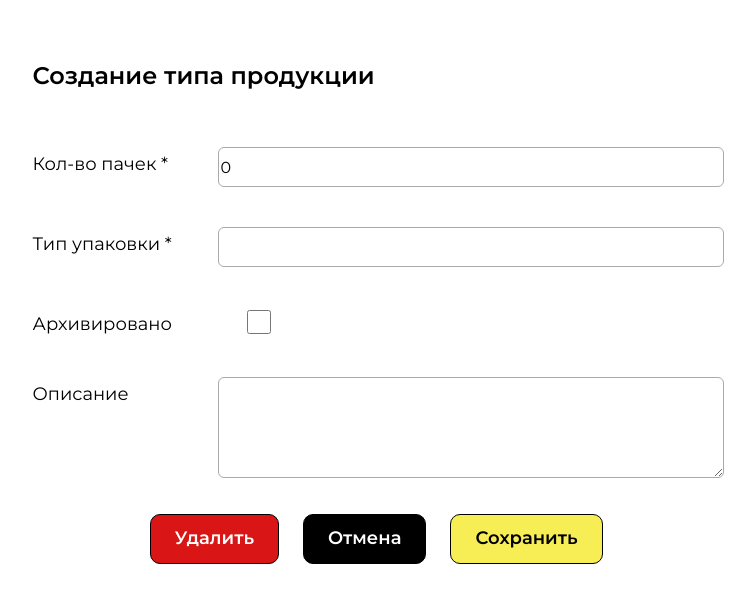
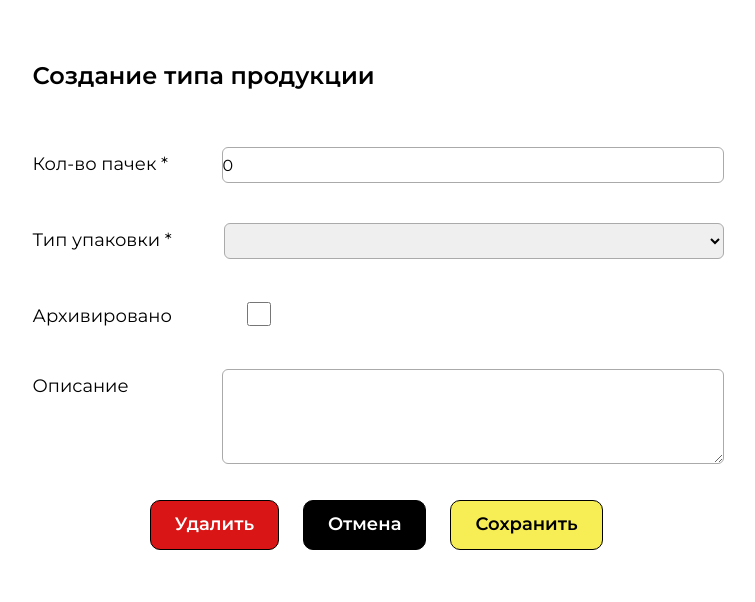
Before and after one commit to Pavel-174/products, a React (Create React App) app: page /edit/1 in a window 1280 px wide. Shown: the top 602 px of the page, without its empty margins (262-1017 px from the left). Built offline with nearby package versions, Linux system fonts and the light colour scheme.

Commit message:
исправленны ошибки

```diff
--- a/src/api/api.ts
+++ b/src/api/api.ts
@@ -19,21 +19,28 @@ export async function getProducts(
 
 export async function deleteProduct(
   productTypeId: string,
+  func: () => void
 ) {
   try {
     const response = await axios.delete(`${baseURL}/productTypes/${productTypeId}`);
+
+    func();
   } catch (err) {
     console.log(err);
   }
 }
 
-export async function createProduct(productData: Product) {
+export async function createProduct(
+  productData: Product,
+  navigate: () => void
+) {
   try {
     const response = await axios.post(`${baseURL}/productTypes`, productData, {
       headers: {
         'Content-Type': 'application/json',
       },
     });
+    navigate();
   } catch (err) {
     console.log(err);
   }
--- a/src/blocks/ProductList/ProductList.scss
+++ b/src/blocks/ProductList/ProductList.scss
@@ -28,7 +28,6 @@
                 font-weight: 600;
                 font-size: 14px;
                 line-height: 18.2px;
-                letter-spacing: 0%;
                 text-align: left;
                 border: 1px solid #C5C5C5;
             }
@@ -40,7 +39,6 @@
             font-weight: 400;
             font-size: 16px;
             line-height: 20.8px;
-            letter-spacing: 0%;
 
             &:nth-child(1) {
                 width: 43px;
--- a/src/blocks/ProductList/ProductList.tsx
+++ b/src/blocks/ProductList/ProductList.tsx
@@ -52,9 +52,13 @@ function ProductList() {
     setId('');
   }
 
-  const handleDelete = async (id: string) => {
-    await deleteProduct(id);
-    dispatch(setProducts(products.filter((product: { id: string; }) => product.id !== id)));
+  const handleDelete = (id: string) => {
+    const addProduct = () => {
+      dispatch(setProducts(products.filter((product: { id: string; }) => product.id !== id)));
+      closeDeletePopup();
+    };
+
+    deleteProduct(id, () => addProduct());
   }
 
   const openEditPage = (product: Product) => {
--- a/src/components/Button/Button.scss
+++ b/src/components/Button/Button.scss
@@ -3,7 +3,6 @@
     font-weight: 600;
     font-size: 18px;
     line-height: 21.94px;
-    letter-spacing: 0%;
     padding: 13px 24px;
     border-radius: 10px;
     border: 1px solid #000000;
--- a/src/components/MainHeader/MainHeader.scss
+++ b/src/components/MainHeader/MainHeader.scss
@@ -4,5 +4,4 @@
     font-weight: 600;
     font-size: 24px;
     line-height: 31.2px;
-    letter-spacing: 0%;
 }
--- a/src/components/Popup/Popup.scss
+++ b/src/components/Popup/Popup.scss
@@ -24,7 +24,6 @@
             font-weight: 600;
             font-size: 28px;
             line-height: 31.2px;
-            letter-spacing: 0%;
         }
 
         .popupButtons {
--- a/src/components/ProductsForm/ProductsForm.scss
+++ b/src/components/ProductsForm/ProductsForm.scss
@@ -14,30 +14,32 @@
         font-weight: 400;
         font-size: 18px;
         line-height: 21.94px;
-        letter-spacing: 0%;
       }
 
-      input[type='number'],
-      input[type='text'] {
+      input[type='number'] {
+        height: 34px;
+      }
+
+      select {
         height: 36px;
       }
 
       input[type='number'],
-      input[type='text'],
-      textarea {
+      textarea,
+      select {
         width: 500px;
         font-family: Montserrat;
         font-weight: 400;
         font-size: 16px;
         line-height: 19.5px;
-        letter-spacing: 0%;
         border: 1px solid #AAAAAA;
         border-radius: 6px;
+        padding: 0;
       }
 
       textarea {
         resize: vertical;
-        min-height: 95px;
+        min-height: 93px;
       }
 
       input[type='checkbox'] {
--- a/src/components/ProductsForm/ProductsForm.tsx
+++ b/src/components/ProductsForm/ProductsForm.tsx
@@ -24,8 +24,11 @@ function ProductsForm({ formType } : FormProps) {
   const [isPopupOpen, setIsPopupOpen] = useState<boolean>(false);
 
   const handleDelete = async () => {
-    await deleteProduct(productInfo.id);
-    navigate('/');
+    try {
+        await deleteProduct(productInfo.id, () => navigate('/'));
+    } catch (err) {
+        console.log(err)
+    }
   }
 
   const handlePacksNumberChange = (e: React.ChangeEvent<HTMLInputElement>) => {
@@ -35,15 +38,14 @@ function ProductsForm({ formType } : FormProps) {
     setPacksNumber(numberValue);
   };
 
-  const handleCreate = async () => {
+  const handleCreate = () => {
     const productData: Product = {
         packsNumber,
         packageType,
         isArchived,
         description,
     }
-    await createProduct(productData);
-    navigate('/');
+    createProduct(productData, () => navigate('/'));
   }
 
   return (
@@ -61,13 +63,15 @@ function ProductsForm({ formType } : FormProps) {
 
         <div className="formGroup">
             <label htmlFor="packageType">Тип упаковки *</label>
-            <input
-                type="text"
+            <select
                 id="packageType"
                 value={packageType}
                 onChange={(e) => setPackageType(e.target.value)}
-                required
-            />
+            >
+                <option value=""></option>
+                <option value="компрессия">компрессия</option>
+                <option value="некомпрессия">некомпрессия</option>
+            </select>
         </div>
 
         <div className="formGroup">
```
